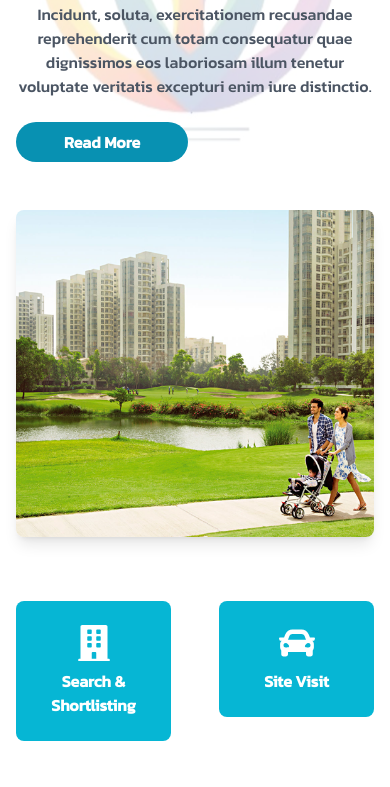
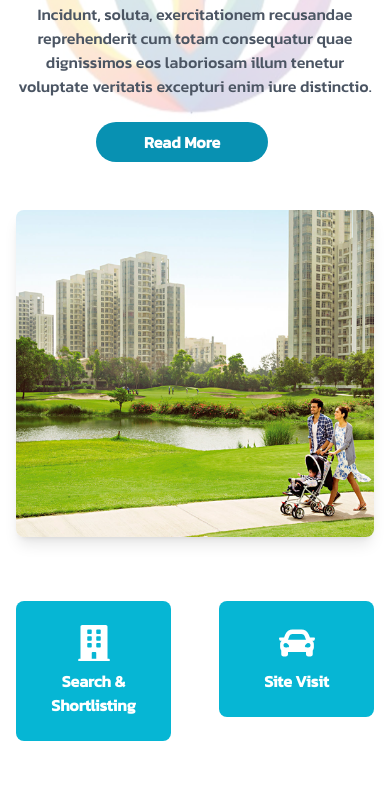
Before and after one commit to royalcrowninfra/royal, a Next.js app: page / in a window 390 px wide. Shown: the part 940-1727 px from the top of the page. Built offline with nearby package versions, Linux system fonts and the light colour scheme.

Commit message:
read more button fixed

```diff
--- a/components/AboutComponent.jsx
+++ b/components/AboutComponent.jsx
@@ -96,7 +96,7 @@ const AboutComponent = () => {
             <motion.button
               whileHover={{ scale: 1.05, boxShadow: "0px 0px 8px rgb(59,130,246)" }}
               whileTap={{ scale: 0.95 }}
-              className="bg-cyan-600 text-white py-2 px-12 rounded-full font-semibold sm:ml-64"
+              className="bg-cyan-600 text-white ml-20 py-2 px-12 rounded-full font-semibold sm:ml-64"
             >
               Read More
             </motion.button>
```
